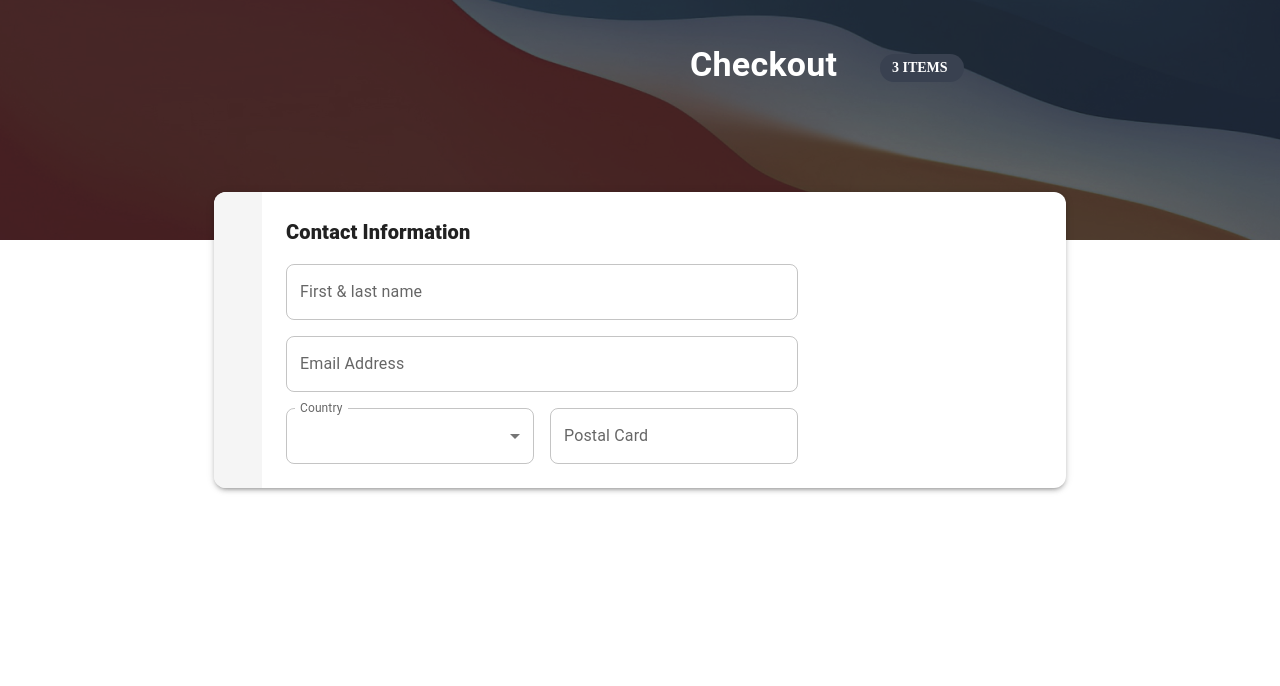
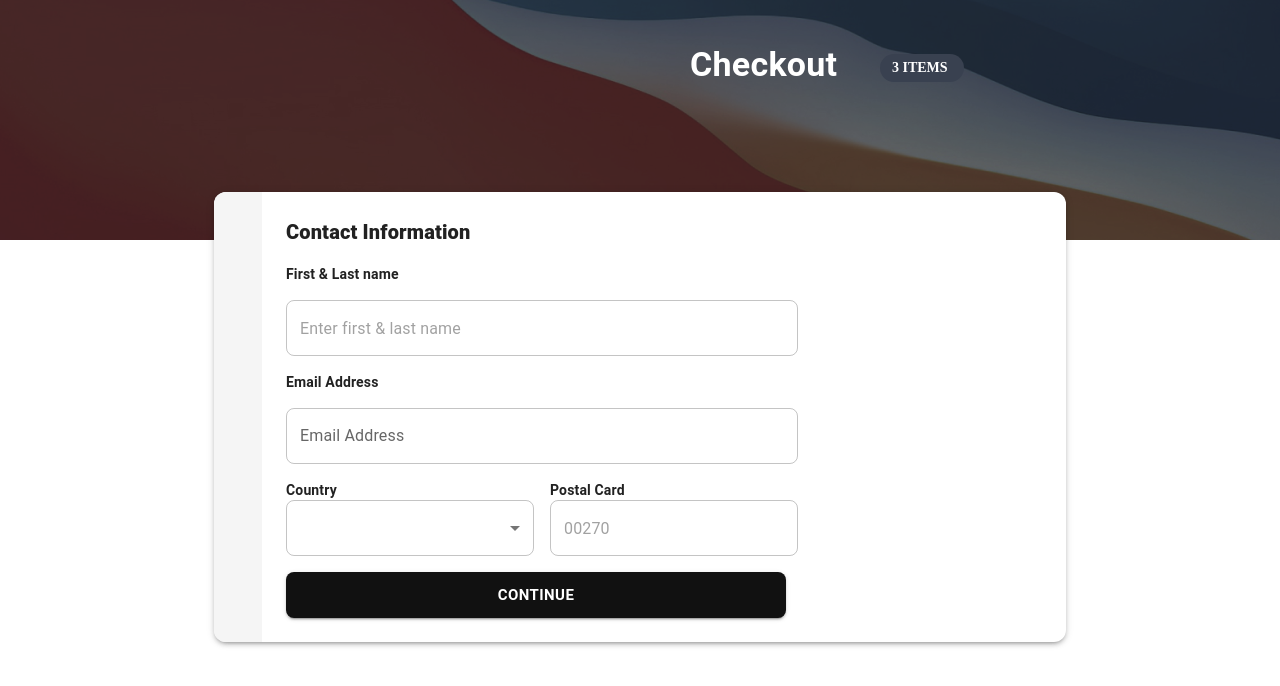
Before and after one commit to sulimanshams/shop-check-project, a React (Create React App) app: page / in a window 1280 px wide. Shown: the top 686 px of the page. Built offline with nearby package versions, Linux system fonts and the light colour scheme.

Commit message:
Contact Form some changes but not completly

```diff
--- a/src/ContactForm.jsx
+++ b/src/ContactForm.jsx
@@ -7,16 +7,19 @@ export default function ContactForm(){
      return (
         <Box>
             <Typography variant="h6" sx={{fontWeight:880, mb:2}}>Contact Information</Typography>
-            <Stack spacing={2}>
-                <TextField fullWidth label="First & last name " placeholder="Enter first & last name" InputProps={{sx:{borderRadius:2}}} />
+            <Stack spacing={2} sx={{width:"100%"}}>
+                <Typography variant="body2" sx={{mb:"0.5" , fontWeight:600}}>First & Last name</Typography>
+                <TextField fullWidth  placeholder="Enter first & last name" sx={{minWidth:"500px"}} InputProps={{sx:{borderRadius:2 }}} />
+                <Typography variant="body2" sx={{mb:"0.5" , fontWeight:600}}>Email Address</Typography>
                 <TextField fullWidth type="email" label="Email Address " placeholder="Enter Email Address" InputProps={{sx:{borderRadius:2}}} />
 
 
 
                 <Box sx={{display:"grid" , gridTemplateColumns: { xs: "1fr", sm: "1fr 1fr" } , gap:2}}>
                     <FormControl fullWidth >
-                        <InputLabel>Country</InputLabel>
-                        <Select label="Country" defaultValue="Fenland" sx={{borderRadius:2}}>
+                        {/* <InputLabel>Country</InputLabel> */}
+                        <Typography variant="body2" sx={{mb:"0.5" , fontWeight:600}}>Country</Typography>
+                        <Select  defaultValue="Fenland" sx={{borderRadius:2}}>
                                 <MenuItem value="Finland">Finland</MenuItem>
                                 <MenuItem value="Afghanistan">Afghanistan</MenuItem>
                                 <MenuItem value="United Kingdom">United Kingdom</MenuItem>
@@ -24,10 +27,17 @@ export default function ContactForm(){
                                 <MenuItem value="Russia">Russia</MenuItem>
                         </Select>
                     </FormControl>
-                           <TextField label="Postal Card" placeholder="00270" InputProps={{sx:{borderRadius:2}}} />
+                    <Box>
+
+                                <Typography variant="body2" sx={{mb:"0.5" , fontWeight:600}}>Postal Card</Typography>
+                                <TextField  placeholder="00270" InputProps={{sx:{borderRadius:2}}} />
+                    </Box>
 
 
                 </Box>
+                 <Button variant="contained" size="large" sx={{mt:0.5 , width:"500px" , bgcolor:"#111" ,"&:hover": { bgcolor: "#000" } , borderRadius:2 , py:1.25 , fontWeight:700}}>
+                               Continue
+                           </Button>
             </Stack>
         </Box>
      )
```
